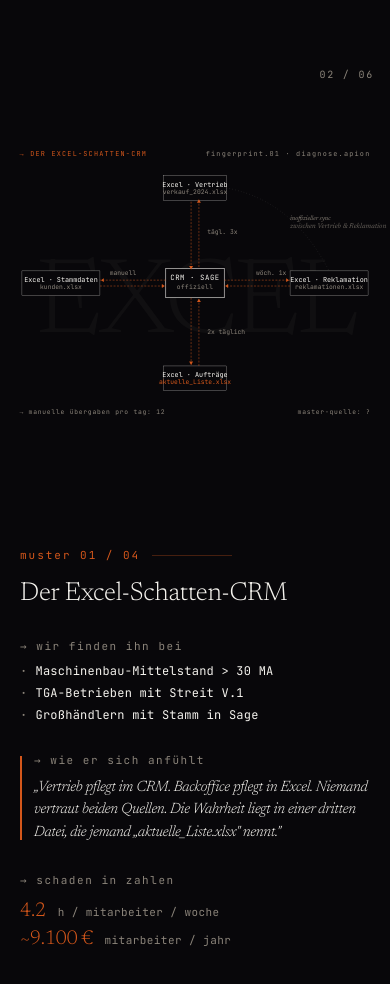
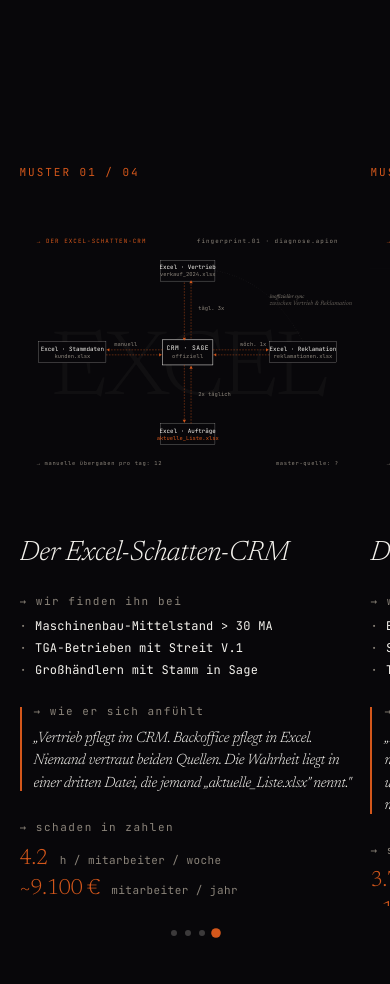
Before and after one commit to BartelFe/apion-ai, a React (Vite) app: page / in a window 390 px wide. Shown: the part 3561-4545 px from the top of the page. Built offline with nearby package versions, Linux system fonts and the light colour scheme.

Commit message:
mobile fix

```diff
--- a/src/components/Diagnose/DiagnoseSection.jsx
+++ b/src/components/Diagnose/DiagnoseSection.jsx
@@ -26,20 +26,8 @@ function activeFromProgress(p) {
   return PHASE_BREAKS.length;
 }
 
-// Slot-Definition für die Mobile-Variante: jeder Slot ist eine eigene
-// Section. Selbe Inhalte wie Desktop, nur ohne opacity-stacking.
-const SLOTS = [
-  { type: 'intro' },
-  { type: 'pattern', pattern: PATTERNS[0] },
-  { type: 'pattern', pattern: PATTERNS[1] },
-  { type: 'pattern', pattern: PATTERNS[2] },
-  { type: 'pattern', pattern: PATTERNS[3] },
-  { type: 'outro' },
-];
-
 export default function DiagnoseSection() {
-  // <768px → Mobile-Stack, sonst Desktop-Pin/Scrub. matchMedia reagiert
-  // live auf Resize, also wechselt das Layout korrekt beim Drehen.
+  // <768px → Mobile-Layout (Intro + Carousel + Outro), sonst Desktop-Pin/Scrub.
   const isMobile = useMediaQuery('(max-width: 767px)');
 
   if (isMobile) return <DiagnoseMobile />;
@@ -174,8 +162,8 @@ function DiagnoseDesktop() {
 }
 
 // ─────────────────────────────────────────────────────────────────────────────
-// MOBILE — 6 stacked sections, kein Pin, kein Scrub, natural scroll.
-// Jede Section: Viz oben (~55vh) + Text drunter (auto height, min 30vh).
+// MOBILE — Intro-Bookend + horizontaler Pattern-Carousel + Outro-Bookend.
+// Statt 6 stacked Sections (~510vh) → ~290vh: 100vh + 90vh + 100vh.
 // ─────────────────────────────────────────────────────────────────────────────
 
 function DiagnoseMobile() {
@@ -192,64 +180,310 @@ function DiagnoseMobile() {
         '--line-strong': 'rgba(245, 243, 238, 0.32)',
       }}
     >
-      {SLOTS.map((slot, i) => (
-        <MobileSlot key={i} slot={slot} index={i} />
-      ))}
+      <MobileBookend type="intro" />
+      <MobilePatternCarousel patterns={PATTERNS} />
+      <MobileBookend type="outro" />
     </section>
   );
 }
 
-function MobileSlot({ slot, index }) {
+// Intro/Outro: vertikaler Stack (Viz oben 55vh + Text drunter), ~100vh hoch.
+// Bewusst keine stacked-section-Numerierung — die Bookends sind narrative
+// Klammern, nicht Carousel-Mitglieder.
+function MobileBookend({ type }) {
   return (
     <div
       className="w-full flex flex-col"
-      style={{ minHeight: '85vh' }}
+      style={{ minHeight: '100vh' }}
     >
-      {/* Viz top — 55vh, fingerprint mit mobile-prop für scaled-up fonts */}
       <div
         className="relative"
         style={{ height: '55vh', overflow: 'hidden' }}
       >
-        {renderFingerprint(slot, true)}
-
-        {/* Top-right phase indicator (statisch, einer pro Slot) */}
-        <div
-          className="absolute top-4 right-4 font-mono pointer-events-none"
-          style={{
-            fontSize: '10px',
-            color: 'var(--fg-muted)',
-            letterSpacing: '0.18em',
-          }}
-        >
-          {String(index + 1).padStart(2, '0')} / 06
-        </div>
+        {type === 'intro' && <FingerprintIntro mobile={true} />}
+        {type === 'outro' && <FingerprintOutro mobile={true} />}
       </div>
-
-      {/* Text below — auto height, padding generous to clear ConsoleBar */}
       <div className="px-5 pt-8 pb-12">
-        {slot.type === 'intro' && <IntroText />}
-        {slot.type === 'pattern' && <PatternText pattern={slot.pattern} />}
-        {slot.type === 'outro' && <OutroText />}
+        {type === 'intro' && <IntroText />}
+        {type === 'outro' && <OutroText />}
       </div>
     </div>
   );
 }
 
-function renderFingerprint(slot, mobile) {
-  if (slot.type === 'intro') return <FingerprintIntro mobile={mobile} />;
-  if (slot.type === 'outro') return <FingerprintOutro mobile={mobile} />;
-  switch (slot.pattern.id) {
-    case 'crm':        return <FingerprintCRM mobile={mobile} />;
-    case 'phone':      return <FingerprintPhone mobile={mobile} />;
-    case 'whatsapp':   return <FingerprintWhatsApp mobile={mobile} />;
-    case 'whiteboard': return <FingerprintWhiteboard mobile={mobile} />;
-    default:           return null;
-  }
+// Pattern-Carousel: 4 horizontale Cards mit native CSS scroll-snap.
+// IntersectionObserver tracked aktive Card → Dots-State.
+// First-Visit-Nudge "→ WISCHEN" via sessionStorage einmal pro Session.
+function MobilePatternCarousel({ patterns }) {
+  const carouselRef = useRef(null);
+  const [activeIndex, setActiveIndex] = useState(0);
+  const [showNudge, setShowNudge] = useState(false);
+
+  // Welche Card ist gerade ≥60% sichtbar → das ist die aktive.
+  useEffect(() => {
+    const root = carouselRef.current;
+    if (!root) return;
+    const items = root.querySelectorAll('.pattern-carousel-item');
+    if (!items.length) return;
+
+    const observer = new IntersectionObserver(
+      (entries) => {
+        entries.forEach((entry) => {
+          if (entry.isIntersecting && entry.intersectionRatio > 0.6) {
+            const idx = Array.from(items).indexOf(entry.target);
+            if (idx >= 0) setActiveIndex(idx);
+          }
+        });
+      },
+      { root, threshold: [0.6, 0.8, 1] }
+    );
+
+    items.forEach((item) => observer.observe(item));
+    return () => observer.disconnect();
+  }, []);
+
+  // First-Visit "→ WISCHEN"-Nudge: 1.5s delay, 4s pulsing, dann weg.
+  // sessionStorage = nur einmal pro Tab-Session.
+  useEffect(() => {
+    if (sessionStorage.getItem('apion-carousel-nudge-seen')) return;
+    const t1 = setTimeout(() => setShowNudge(true), 1500);
+    const t2 = setTimeout(() => {
+      setShowNudge(false);
+      sessionStorage.setItem('apion-carousel-nudge-seen', '1');
+    }, 5500);
+    return () => {
+      clearTimeout(t1);
+      clearTimeout(t2);
+    };
+  }, []);
+
+  // Bonus: erste echte Swipe-Geste killt den Nudge sofort.
+  useEffect(() => {
+    const el = carouselRef.current;
+    if (!el) return;
+    const onScroll = () => {
+      setShowNudge(false);
+      sessionStorage.setItem('apion-carousel-nudge-seen', '1');
+      el.removeEventListener('scroll', onScroll);
+    };
+    el.addEventListener('scroll', onScroll, { passive: true });
+    return () => el.removeEventListener('scroll', onScroll);
+  }, []);
+
+  const goToCard = (index) => {
+    const items = carouselRef.current?.querySelectorAll('.pattern-carousel-item');
+    items?.[index]?.scrollIntoView({
+      behavior: 'smooth',
+      inline: 'center',
+      block: 'nearest',
+    });
+  };
+
+  return (
+    <div
+      className="w-full flex flex-col py-8"
+      style={{ minHeight: '90vh' }}
+    >
+      <div className="pattern-carousel" ref={carouselRef}>
+        {patterns.map((p, i) => (
+          <div key={p.id} className="pattern-carousel-item">
+            <PatternCard pattern={p} index={i} />
+          </div>
+        ))}
+      </div>
+
+      {/* Dots + WISCHEN-Nudge */}
+      <div className="flex items-center justify-center gap-2 mt-6">
+        {patterns.map((_, i) => (
+          <button
+            key={i}
+            type="button"
+            onClick={() => goToCard(i)}
+            aria-label={`Muster ${i + 1} anzeigen`}
+            aria-current={activeIndex === i ? 'true' : 'false'}
+            className="block transition-all duration-300 ease-out"
+            style={{
+              width: '6px',
+              height: '6px',
+              borderRadius: '50%',
+              background: activeIndex === i ? '#D4571B' : 'rgba(245,243,238,0.22)',
+              transform: activeIndex === i ? 'scale(1.6)' : 'scale(1)',
+              border: 'none',
+              padding: 0,
+              cursor: 'pointer',
+            }}
+          />
+        ))}
+        {showNudge && (
+          <span
+            className="font-mono ml-4 animate-pulse"
+            style={{
+              fontSize: '10px',
+              color: '#D4571B',
+              letterSpacing: '0.18em',
+            }}
+          >
+            → WISCHEN
+          </span>
+        )}
+      </div>
+
+      {/* Carousel-CSS — scoped via class. scrollbar hidden, snap mandatory,
+          overscroll-y bubbling damit Page-Scroll durchgeht. */}
+      <style>{`
+        .pattern-carousel {
+          display: flex;
+          overflow-x: auto;
+          overflow-y: visible;
+          scroll-snap-type: x mandatory;
+          scroll-behavior: smooth;
+          -webkit-overflow-scrolling: touch;
+          scrollbar-width: none;
+          padding-inline: 5vw;
+          gap: 4vw;
+          overscroll-behavior-x: contain;
+          overscroll-behavior-y: auto;
+        }
+        .pattern-carousel::-webkit-scrollbar { display: none; }
+        .pattern-carousel-item {
+          flex: 0 0 86vw;
+          scroll-snap-align: center;
+          scroll-snap-stop: always;
+          display: flex;
+          flex-direction: column;
+          max-height: 88vh;
+          overflow-y: auto;
+          overflow-x: hidden;
+          -webkit-overflow-scrolling: touch;
+        }
+        .pattern-carousel-item::-webkit-scrollbar { display: none; }
+      `}</style>
+    </div>
+  );
+}
+
+function PatternCard({ pattern, index }) {
+  return (
+    <div className="flex flex-col w-full">
+      {/* Top mono indicator — MUSTER 0X / 04 */}
+      <div
+        className="font-mono mb-3"
+        style={{
+          fontSize: '11px',
+          color: '#D4571B',
+          letterSpacing: '0.18em',
+        }}
+      >
+        MUSTER {String(index + 1).padStart(2, '0')} / 04
+      </div>
+
+      {/* Fingerprint SVG ~38vh */}
+      <div
+        className="relative w-full mb-6"
+        style={{ height: '38vh', overflow: 'hidden' }}
+      >
+        {pattern.id === 'crm'        && <FingerprintCRM mobile={true} />}
+        {pattern.id === 'phone'      && <FingerprintPhone mobile={true} />}
+        {pattern.id === 'whatsapp'   && <FingerprintWhatsApp mobile={true} />}
+        {pattern.id === 'whiteboard' && <FingerprintWhiteboard mobile={true} />}
+      </div>
+
+      {/* Pattern title — italic Newsreader, größer als Desktop */}
+      <h3
+        className="editorial-display mb-6"
+        style={{
+          fontStyle: 'italic',
+          fontWeight: 300,
+          fontSize: 'clamp(28px, 7vw, 36px)',
+          color: 'var(--fg)',
+          lineHeight: 1.15,
+          letterSpacing: '-0.01em',
+        }}
+      >
+        {pattern.name}
+      </h3>
+
+      {/* Wir finden ihn bei */}
+      <div className="mb-6">
+        <div
+          className="mono-eyebrow mb-2"
+          style={{ color: 'var(--fg-muted)', letterSpacing: '0.14em' }}
+        >
+          → wir finden ihn bei
+        </div>
+        <ul className="list-none pl-0 m-0 space-y-1">
+          {pattern.foundIn.map((line, i) => (
+            <li
+              key={i}
+              className="font-mono"
+              style={{ fontSize: '12px', color: 'var(--fg)', letterSpacing: '0.02em' }}
+            >
+              <span style={{ color: 'var(--fg-muted)', marginRight: '8px' }}>·</span>
+              {line}
+            </li>
+          ))}
+        </ul>
+      </div>
+
+      {/* Pull-Quote mit orange Bar links */}
+      <div className="mb-6 relative" style={{ paddingLeft: '14px' }}>
+        <div
+          className="absolute left-0 top-1 bottom-1"
+          style={{ width: '2px', background: '#D4571B' }}
+        />
+        <div
+          className="mono-eyebrow mb-2"
+          style={{ color: 'var(--fg-muted)', letterSpacing: '0.14em' }}
+        >
+          → wie er sich anfühlt
+        </div>
+        <p
+          className="editorial-display"
+          style={{
+            fontSize: '15px',
+            color: 'var(--fg)',
+            fontStyle: 'italic',
+            lineHeight: 1.5,
+            fontWeight: 300,
+          }}
+        >
+          „{pattern.feeling}"
+        </p>
+      </div>
+
+      {/* Schaden in Zahlen */}
+      <div>
+        <div
+          className="mono-eyebrow mb-3"
+          style={{ color: 'var(--fg-muted)', letterSpacing: '0.14em' }}
+        >
+          → schaden in zahlen
+        </div>
+        <div className="flex flex-col gap-2">
+          {pattern.damages.map((d, i) => (
+            <div key={i} className="flex items-baseline gap-3">
+              <span
+                className="editorial-display"
+                style={{ fontSize: '22px', color: '#D4571B', lineHeight: 1 }}
+              >
+                {d.value}
+              </span>
+              <span
+                className="font-mono"
+                style={{ fontSize: '11px', color: 'var(--fg-muted)', letterSpacing: '0.04em' }}
+              >
+                {d.unit}
+              </span>
+            </div>
+          ))}
+        </div>
+      </div>
+    </div>
+  );
 }
 
 // ─────────────────────────────────────────────────────────────────────────────
-// Layer wrappers — alle Phasen werden im selben Grid-Cell gerendert,
-// nur die aktive ist sichtbar (opacity 1). Nur für Desktop.
+// Desktop-only Layer wrappers — Crossfade über CSS-Grid (gleiche Cell).
 // ─────────────────────────────────────────────────────────────────────────────
 
 function FingerprintSlot({ active, children }) {
@@ -287,7 +521,7 @@ function PhaseSlot({ active, children }) {
 }
 
 // ─────────────────────────────────────────────────────────────────────────────
-// Phase-Inhalte
+// Phase-Inhalte — Desktop-PhaseSlots + Mobile-Bookends teilen sie sich.
 // ─────────────────────────────────────────────────────────────────────────────
 
 function IntroText() {
```
